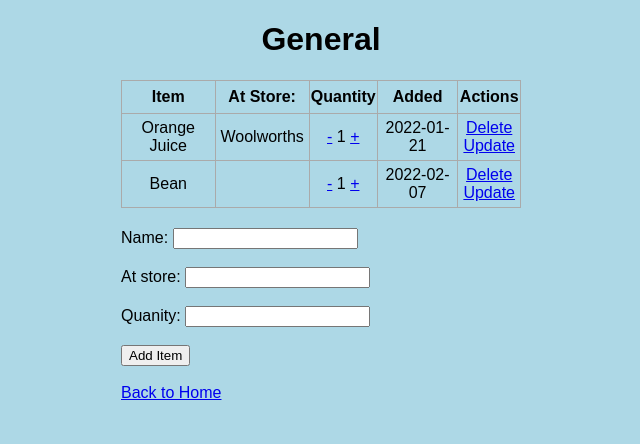
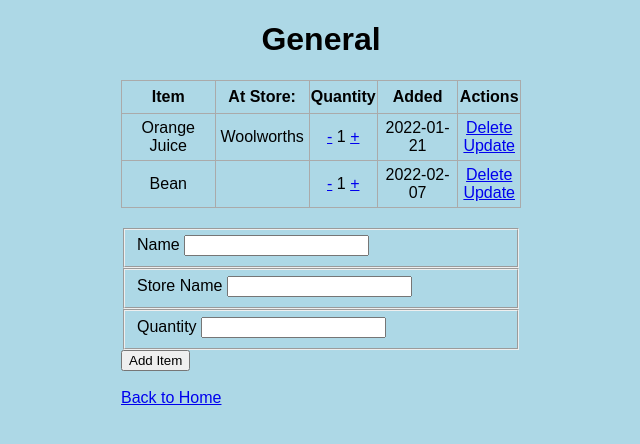
Before and after one commit to VirtuousPact/Flask_ShoppingList, a Flask app: page /1 in a window 1280 px wide. Shown: the top 444 px of the page, without its empty margins (319-959 px from the left). Run offline with Flask 2, Linux system fonts and the light colour scheme; data comes from the database, SQL or seed files in the repository; both versions use the stored data as it was after the commit.

Commit message:
Added form authentication

```diff
--- /dev/null
+++ b/ShoppingList/forms.py
@@ -0,0 +1,30 @@
+from flask_wtf import FlaskForm
+from wtforms import StringField, SubmitField, IntegerField
+from wtforms.validators import DataRequired, Length, NumberRange
+
+class ListForm(FlaskForm):
+    name = StringField(
+        'Name',
+        [
+            DataRequired(message="Your list must have a name"),
+        ]
+    )
+    submit = SubmitField('Add List')
+
+class ItemForm(FlaskForm):
+    name = StringField(
+        'Name',
+        [DataRequired(message="Your item must have a name")]
+    )
+    store_name = StringField(
+        'Store Name'
+    )
+    quantity = IntegerField(
+        'Quantity',
+        [
+            DataRequired(),
+            NumberRange(min=1,
+            message=('Your quantity should be at least 1.'))
+        ]
+    )
+    submit = SubmitField('Add Item')
--- a/ShoppingList/routes.py
+++ b/ShoppingList/routes.py
@@ -1,12 +1,14 @@
-from flask import render_template, url_for, request, redirect
+from flask import render_template, url_for, request, redirect, flash
 from ShoppingList import app
 from ShoppingList.models import List, Item, db
+from .forms import ListForm, ItemForm
 
 
 @app.route('/', methods=['POST', 'GET'])
 def index():
-    if request.method == 'POST':
-        list_name = request.form['list_name']
+    form = ListForm()
+    if form.validate_on_submit():
+        list_name = form.name.data
         new_list = List(list_name=list_name)
 
         try:
@@ -15,10 +17,8 @@ def index():
             return redirect('/')
         except:
             return 'There was an issue adding your item'
-
-    else:
-        lists = List.query.order_by(List.date_created).all()
-        return render_template('index.html', lists=lists)
+    lists = List.query.order_by(List.date_created).all()
+    return render_template('index.html', form=form, lists=lists)
 
 #List functions
 
@@ -40,23 +40,25 @@ def delete_list(id):
 @app.route('/rename/<int:id>', methods=['POST', 'GET'])
 def rename(id):
     list = List.query.get_or_404(id)
-
-    if request.method == 'POST':
-        list.list_name = request.form['list_name']
+    form = ListForm()
+    if form.validate_on_submit():
+        list.list_name = form.name.data
         try:
             db.session.commit()
             return redirect('/')
         except:
             return 'There was an issue renaming your list'
     else:
-        return render_template('rename.html', list=list)
+        form.name.data = list.list_name
+        return render_template('rename.html', form=form, list=list)
 
 @app.route('/<int:list_id>', methods=['POST', 'GET'])
 def list(list_id):
-    if request.method == 'POST':
-        item_name = request.form['item_name']
-        store_name = request.form['store_name']
-        quantity = request.form['quantity']
+    form = ItemForm()
+    if form.validate_on_submit():
+        item_name = form.name.data
+        store_name = form.store_name.data
+        quantity = form.quantity.data
         new_item = Item(item_name=item_name, store_name=store_name, quantity=quantity, list_id=list_id)
 
         try:
@@ -68,7 +70,7 @@ def list(list_id):
     else:
         items = Item.query.order_by(Item.date_created).filter(Item.list_id == list_id).all()
         list = List.query.get_or_404(list_id)
-        return render_template('list.html', items=items, list=list)
+        return render_template('list.html', items=items, list=list, form=form)
 
 
 #Item functions
@@ -87,11 +89,11 @@ def delete(list_id, id):
 @app.route('/<int:list_id>/update/<int:id>', methods=['POST', 'GET'])
 def update(list_id, id):
     item = Item.query.get_or_404(id)
-
-    if request.method == 'POST':
-        item.item_name = request.form['item_name']
-        item.store_name = request.form['store_name']
-        item.quantity = request.form['quantity']
+    form = ItemForm()
+    if form.validate_on_submit():
+        item.item_name = form.name.data
+        item.store_name = form.store_name.data
+        item.quantity = form.quantity.data
 
         try:
             db.session.commit()
@@ -100,7 +102,10 @@ def update(list_id, id):
             return 'There was an issue updating your item'
     else:
         list = List.query.get_or_404(list_id)
-        return render_template('update.html', item=item, list=list)
+        form.name.data = item.item_name
+        form.store_name.data = item.store_name
+        form.quantity.data = item.quantity
+        return render_template('update.html', item=item, list=list, form=form)
 
 @app.route('/<int:list_id>/increment/<int:id>')
 def increment(list_id, id):
@@ -119,7 +124,7 @@ def decrement(list_id, id):
     item = Item.query.get_or_404(id)
 
     if item.quantity - 1 == 0:
-        delete(id)
+        return redirect(url_for('list', list_id=list_id))
     else:
         try:
             item.quantity = item.quantity - 1
--- a/ShoppingList/templates/list.html
+++ b/ShoppingList/templates/list.html
@@ -36,13 +36,23 @@
 
     <div class="form">
         <form action="/{{list.id}}" method="POST">
-            <label for:"item_name">Name:</label>
-            <input type="text" name="item_name" id="item_name"><br><br>
-            <label for:"store_name">At store:</label>
-            <input type="text" name="store_name" id="store_name"><br><br>
-            <label for:"quantity">Quanity:</label>
-            <input type="number" name="quantity" id="quantity" min="1"><br><br>
-            <input type="submit" value="Add Item">
+            {{ form.csrf_token }}
+            <fieldset>
+                {{ form.name.label }}
+                {{ form.name }}
+            </fieldset>
+
+            <fieldset>
+                {{ form.store_name.label }}
+                {{ form.store_name }}
+            </fieldset>
+
+            <fieldset>
+                {{ form.quantity.label }}
+                {{ form.quantity }}
+            </fieldset>
+
+            {{ form.submit }}
         </form>
     </div>
     <br>
--- a/config.py
+++ b/config.py
@@ -1,3 +1,5 @@
+import os
+
 """Flask configuration."""
 
 class Config:
@@ -5,4 +7,5 @@ class Config:
     TESTING = True
     DEBUG = True
     FLASK_ENV = 'development'
+    SECRET_KEY = os.urandom(32)
     SQLALCHEMY_DATABASE_URI = 'sqlite:///test.db'
```
Also changed, not shown: ShoppingList/templates/index.html (+7 -5 lines), ShoppingList/templates/rename.html (+9 -4 lines), ShoppingList/templates/update.html (+17 -7 lines), ShoppingList/test.db.
